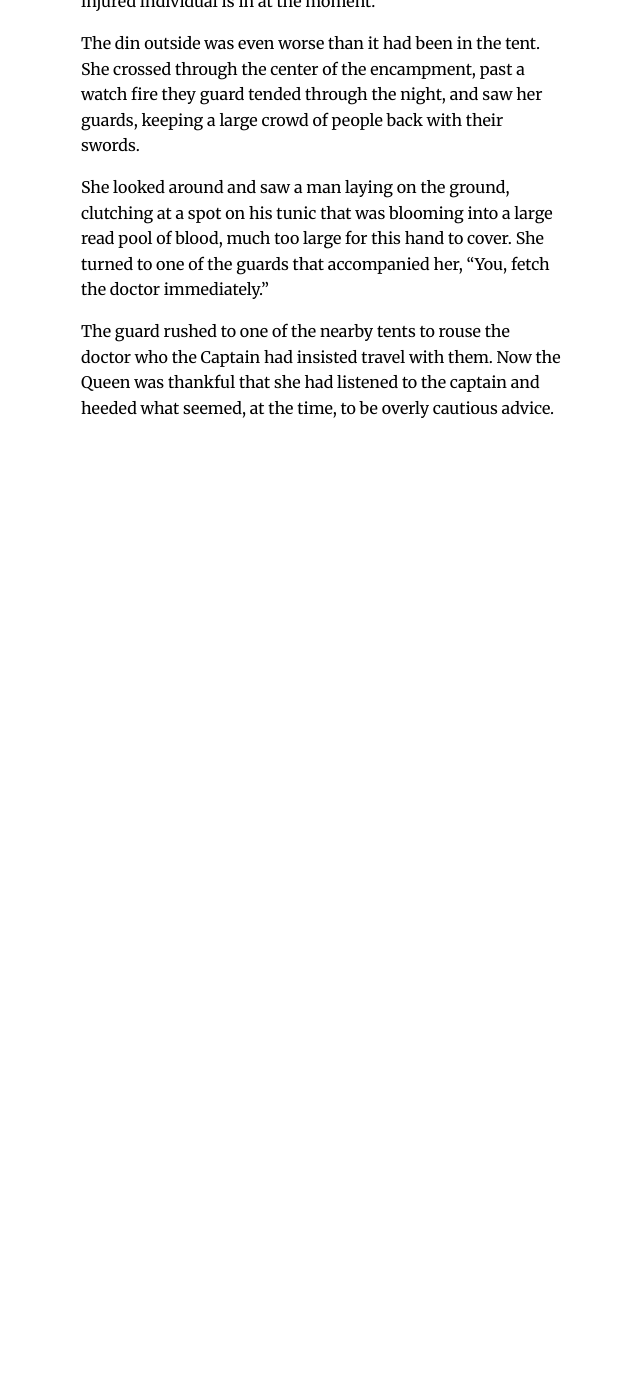
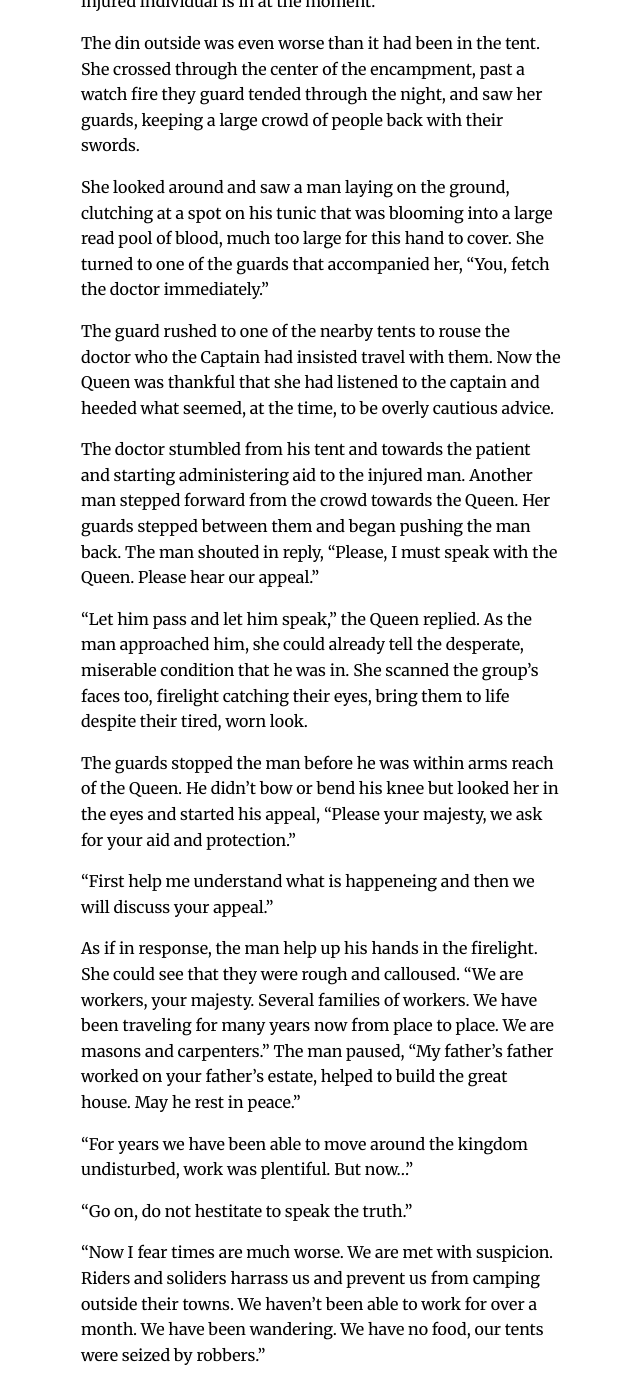
Before and after one commit to brodieaustin/avalon-novel, a Jekyll site: the page built from index.markdown, in a window 1280 px wide and 1400 px high, scrolled down 80002 px. Shown: the whole window, without its empty margins (319-959 px from the left). Built offline with Jekyll 4.4.1, drawn with Linux system fonts in a browser that asks for light colours; our own code applies the rules of GitHub Pages for plain Markdown files; before the commit the page ends 80455 px from its top, so only the background shows below that; some of the changed text lies outside the part shown.

Commit message:
progress for 11/16/2021. 24350 words.

```diff
--- a/index.markdown
+++ b/index.markdown
@@ -1565,3 +1565,19 @@
  She looked around and saw a man laying on the ground, clutching at a spot on his tunic that was blooming into a large read pool of blood, much too large for this hand to cover. She turned to one of the guards that accompanied her, "You, fetch the doctor immediately."
 
  The guard rushed to one of the nearby tents to rouse the doctor who the Captain had insisted travel with them. Now the Queen was thankful that she had listened to the captain and heeded what seemed, at the time, to be overly cautious advice.
+
+The doctor stumbled from his tent and towards the patient and starting administering aid to the injured man. Another man stepped forward from the crowd towards the Queen. Her guards stepped between them and began pushing the man back. The man shouted in reply, "Please, I must speak with the Queen. Please hear our appeal."
+
+"Let him pass and let him speak," the Queen replied. As the man approached him, she could already tell the desperate, miserable condition that he was in. She scanned the group's faces too, firelight catching their eyes, bring them to life despite their tired, worn look.
+
+The guards stopped the man before he was within arms reach of the Queen. He didn't bow or bend his knee but looked her in the eyes and started his appeal, "Please your majesty, we ask for your aid and protection."
+
+"First help me understand what is happeneing and then we will discuss your appeal."
+
+As if in response, the man help up his hands in the firelight. She could see that they were rough and calloused. "We are workers, your majesty. Several families of workers. We have been traveling for many years now from place to place. We are masons and carpenters." The man paused, "My father's father worked on your father's estate, helped to build the great house. May he rest in peace."
+
+"For years we have been able to move around the kingdom undisturbed, work was plentiful. But now..."
+
+"Go on, do not hestitate to speak the truth."
+
+"Now I fear times are much worse. We are met with suspicion. Riders and soliders harrass us and prevent us from camping outside their towns. We haven't been able to work for over a month. We have been wandering. We have no food, our tents were seized by robbers."
```
Also changed, not shown: other parts of index.markdown (+1 -1 lines).
